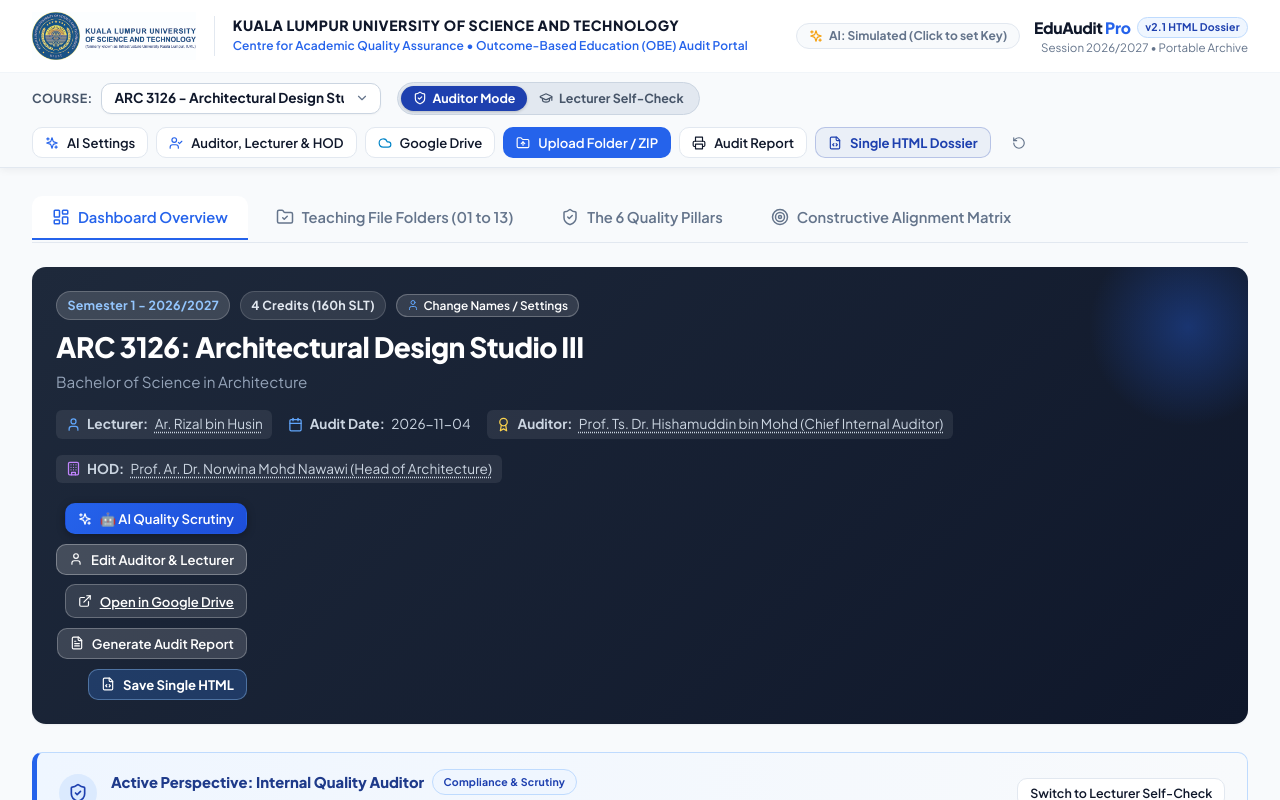
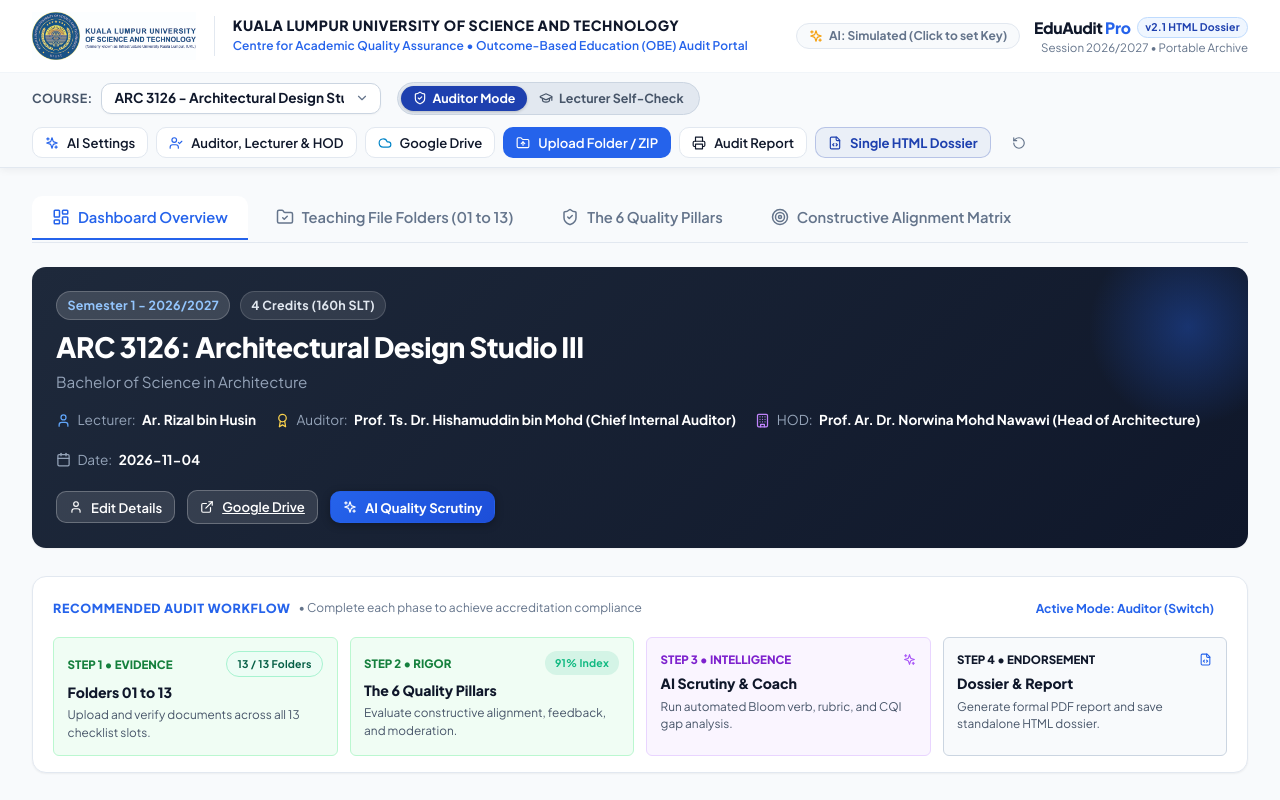
Before and after one commit to rizalhusin-klust/competition-2026-teaching-file, a React (Vite) app: page / in a window 1280 px wide. Shown: the top 800 px of the page. Built offline with nearby package versions, Linux system fonts and the light colour scheme.

Commit message:
refactor: streamline desktop interface with single edit button and clean 4-step audit workflow

```diff
--- a/src/components/DashboardOverview.jsx
+++ b/src/components/DashboardOverview.jsx
@@ -65,7 +65,7 @@ export default function DashboardOverview({
           pointerEvents: 'none'
         }} />
 
-        <div style={{ display: 'flex', justifyContent: 'space-between', alignItems: 'flex-start', flexWrap: 'wrap', gap: '1.25rem', position: 'relative' }}>
+        <div style={{ display: 'flex', justifyContent: 'space-between', alignItems: 'center', flexWrap: 'wrap', gap: '1.25rem', position: 'relative' }}>
           <div>
             <div style={{ display: 'flex', alignItems: 'center', gap: '0.6rem', marginBottom: '0.4rem', flexWrap: 'wrap' }}>
               <span className="badge" style={{ background: 'rgba(255,255,255,0.15)', color: '#93c5fd', border: '1px solid rgba(255,255,255,0.2)' }}>
@@ -74,27 +74,6 @@ export default function DashboardOverview({
               <span className="badge" style={{ background: 'rgba(255,255,255,0.1)', color: '#e2e8f0', border: '1px solid rgba(255,255,255,0.15)' }}>
                 {course.creditHours} Credits ({(course.creditHours || 3) * 40}h SLT)
               </span>
-              <button
-                type="button"
-                onClick={onOpenEditCourse}
-                style={{
-                  display: 'inline-flex',
-                  alignItems: 'center',
-                  gap: '0.3rem',
-                  background: 'rgba(255,255,255,0.12)',
-                  color: '#ffffff',
-                  border: '1px solid rgba(255,255,255,0.25)',
-                  borderRadius: '999px',
-                  padding: '0.2rem 0.6rem',
-                  fontSize: '0.74rem',
-                  fontWeight: 600,
-                  cursor: 'pointer'
-                }}
-                title="Edit Course, Lecturer, and Auditor names"
-              >
-                <User size={12} style={{ color: '#60a5fa' }} />
-                <span>Change Names / Settings</span>
-              </button>
             </div>
 
             <h1 style={{ fontSize: '1.75rem', fontWeight: 800, letterSpacing: '-0.02em', color: '#ffffff' }}>
@@ -104,39 +83,53 @@ export default function DashboardOverview({
               {course.program}
             </p>
 
-            <div style={{ display: 'flex', alignItems: 'center', gap: '1rem', marginTop: '1rem', flexWrap: 'wrap', fontSize: '0.85rem', color: '#cbd5e1' }}>
-              <span
-                onClick={onOpenEditCourse}
-                style={{ display: 'inline-flex', alignItems: 'center', gap: '0.4rem', cursor: 'pointer', background: 'rgba(255,255,255,0.08)', padding: '0.25rem 0.6rem', borderRadius: 'var(--radius-sm)' }}
-                title="Click to edit Lecturer Name"
-              >
+            <div style={{ display: 'flex', alignItems: 'center', gap: '1.2rem', marginTop: '1rem', flexWrap: 'wrap', fontSize: '0.85rem', color: '#cbd5e1' }}>
+              <span style={{ display: 'inline-flex', alignItems: 'center', gap: '0.4rem' }}>
                 <User size={15} style={{ color: '#60a5fa' }} />
-                <strong>Lecturer:</strong> <span style={{ textDecoration: 'underline dotted', textUnderlineOffset: '3px' }}>{course.lecturer}</span>
+                <span style={{ color: '#94a3b8' }}>Lecturer:</span> <strong style={{ color: '#ffffff' }}>{course.lecturer}</strong>
               </span>
-              <span style={{ display: 'flex', alignItems: 'center', gap: '0.4rem' }}>
-                <Calendar size={15} style={{ color: '#60a5fa' }} />
-                <strong>Audit Date:</strong> {course.auditDate || '2026-11-09'}
+              <span style={{ display: 'inline-flex', alignItems: 'center', gap: '0.4rem' }}>
+                <Award size={15} style={{ color: '#fcd34d' }} />
+                <span style={{ color: '#94a3b8' }}>Auditor:</span> <strong style={{ color: '#ffffff' }}>{course.auditorName || 'Internal Quality Auditor'}</strong>
               </span>
-              <span
-                onClick={onOpenEditCourse}
-                style={{ display: 'inline-flex', alignItems: 'center', gap: '0.4rem', cursor: 'pointer', background: 'rgba(255,255,255,0.08)', padding: '0.25rem 0.6rem', borderRadius: 'var(--radius-sm)' }}
-                title="Click to edit Auditor Name"
-              >
-                <Award size={15} style={{ color: '#fcd34d' }} />
-                <strong>Auditor:</strong> <span style={{ textDecoration: 'underline dotted', textUnderlineOffset: '3px' }}>{course.auditorName || 'Internal Quality Auditor'}</span>
+              <span style={{ display: 'inline-flex', alignItems: 'center', gap: '0.4rem' }}>
+                <Building size={15} style={{ color: '#c084fc' }} />
+                <span style={{ color: '#94a3b8' }}>HOD:</span> <strong style={{ color: '#ffffff' }}>{course.headOfDepartment || 'Prof. Ar. Dr. Norwina Mohd Nawawi'}</strong>
               </span>
-              <span
-                onClick={onOpenEditCourse}
-                style={{ display: 'inline-flex', alignItems: 'center', gap: '0.4rem', cursor: 'pointer', background: 'rgba(255,255,255,0.08)', padding: '0.25rem 0.6rem', borderRadius: 'var(--radius-sm)' }}
-                title="Click to edit Head of Department Name"
-              >
-                <Building size={15} style={{ color: '#c084fc' }} />
-                <strong>HOD:</strong> <span style={{ textDecoration: 'underline dotted', textUnderlineOffset: '3px' }}>{course.headOfDepartment || 'Prof. Ar. Dr. Norwina Mohd Nawawi'}</span>
+              <span style={{ display: 'inline-flex', alignItems: 'center', gap: '0.4rem' }}>
+                <Calendar size={15} style={{ color: '#94a3b8' }} />
+                <span style={{ color: '#94a3b8' }}>Date:</span> <strong style={{ color: '#ffffff' }}>{course.auditDate || '2026-11-09'}</strong>
               </span>
             </div>
           </div>
 
-          <div style={{ display: 'flex', flexDirection: 'column', alignItems: 'flex-end', gap: '0.6rem' }}>
+          {/* Clean Primary Actions (No duplicate Edit buttons) */}
+          <div style={{ display: 'flex', alignItems: 'center', gap: '0.75rem', flexWrap: 'wrap' }}>
+            <button
+              type="button"
+              className="btn btn-secondary btn-sm"
+              onClick={onOpenEditCourse}
+              style={{ background: 'rgba(255,255,255,0.12)', color: '#ffffff', borderColor: 'rgba(255,255,255,0.25)' }}
+              title="Edit Course details, assigned Lecturer, Auditor, and HOD"
+            >
+              <User size={14} />
+              <span>Edit Details</span>
+            </button>
+
+            {course.driveFolderUrl && (
+              <a
+                href={course.driveFolderUrl}
+                target="_blank"
+                rel="noreferrer"
+                className="btn btn-secondary btn-sm"
+                style={{ background: 'rgba(255,255,255,0.12)', color: '#ffffff', borderColor: 'rgba(255,255,255,0.25)' }}
+                title="Open Course Repository in Google Drive"
+              >
+                <ExternalLink size={14} />
+                <span>Google Drive</span>
+              </a>
+            )}
+
             <button
               type="button"
               className="btn btn-primary btn-sm"
@@ -144,111 +137,151 @@ export default function DashboardOverview({
               style={{
                 background: isAuditor ? 'linear-gradient(135deg, #2563eb 0%, #1d4ed8 100%)' : 'linear-gradient(135deg, #059669 0%, #047857 100%)',
                 borderColor: 'transparent',
-                boxShadow: '0 2px 8px rgba(0,0,0,0.3)'
+                boxShadow: '0 2px 8px rgba(0,0,0,0.3)',
+                fontWeight: 700
               }}
             >
               <Sparkles size={14} />
-              <span>{isAuditor ? '🤖 AI Quality Scrutiny' : '🤖 AI Pre-Audit Health Check'}</span>
-            </button>
-
-            <button
-              type="button"
-              className="btn btn-secondary btn-sm"
-              onClick={onOpenEditCourse}
-              style={{ background: 'rgba(255,255,255,0.18)', color: '#ffffff', borderColor: 'rgba(255,255,255,0.3)' }}
-            >
-              <User size={14} />
-              <span>Edit Auditor & Lecturer</span>
-            </button>
-            {course.driveFolderUrl && (
-              <a
-                href={course.driveFolderUrl}
-                target="_blank"
-                rel="noreferrer"
-                className="btn btn-secondary btn-sm"
-                style={{ background: 'rgba(255,255,255,0.12)', color: '#ffffff', borderColor: 'rgba(255,255,255,0.25)' }}
-              >
-                <ExternalLink size={14} />
-                <span>Open in Google Drive</span>
-              </a>
-            )}
-            <button
-              type="button"
-              className="btn btn-secondary btn-sm"
-              onClick={onOpenReport}
-              style={{ background: 'rgba(255,255,255,0.15)', color: '#ffffff', borderColor: 'rgba(255,255,255,0.25)' }}
-            >
-              <FileText size={14} />
-              <span>{isAuditor ? 'Generate Audit Report' : 'Preview Self-Check Report'}</span>
-            </button>
-
-            <button
-              type="button"
-              className="btn btn-secondary btn-sm"
-              onClick={onOpenExportHtml}
-              style={{ background: 'rgba(59,130,246,0.25)', color: '#ffffff', borderColor: 'rgba(147,197,253,0.4)', fontWeight: 700 }}
-              title="Save all 13 folders, links, and audit report in a single standalone .html file"
-            >
-              <FileCode size={14} />
-              <span>Save Single HTML</span>
+              <span>{isAuditor ? 'AI Quality Scrutiny' : 'AI Pre-Audit Check'}</span>
             </button>
           </div>
         </div>
       </div>
 
-      {/* Role Context & Guidance Banner */}
-      <div style={{
-        background: isAuditor ? 'linear-gradient(90deg, #eff6ff 0%, #f8fafc 100%)' : 'linear-gradient(90deg, #ecfdf5 0%, #f8fafc 100%)',
-        border: `1px solid ${isAuditor ? '#bfdbfe' : '#a7f3d0'}`,
-        borderLeft: `5px solid ${isAuditor ? '#2563eb' : '#059669'}`,
-        borderRadius: 'var(--radius-md)',
-        padding: '1rem 1.35rem',
-        display: 'flex',
-        alignItems: 'center',
-        justifyContent: 'space-between',
-        flexWrap: 'wrap',
-        gap: '1rem'
-      }}>
-        <div style={{ display: 'flex', alignItems: 'center', gap: '0.9rem' }}>
-          <div style={{
-            width: '38px',
-            height: '38px',
-            borderRadius: '50%',
-            background: isAuditor ? '#dbeafe' : '#d1fae5',
-            color: isAuditor ? '#1e40af' : '#065f46',
-            display: 'flex',
-            alignItems: 'center',
-            justifyContent: 'center',
-            flexShrink: 0
-          }}>
-            {isAuditor ? <ShieldCheck size={20} /> : <GraduationCap size={20} />}
+      {/* Recommended 4-Step Pedagogical Audit Process Bar */}
+      <div className="card" style={{ padding: '1rem 1.25rem', background: '#ffffff', border: '1px solid var(--border)' }}>
+        <div style={{ display: 'flex', alignItems: 'center', justifyContent: 'space-between', marginBottom: '0.85rem', flexWrap: 'wrap', gap: '0.5rem' }}>
+          <div style={{ display: 'flex', alignItems: 'center', gap: '0.5rem' }}>
+            <span style={{ fontSize: '0.78rem', fontWeight: 800, textTransform: 'uppercase', letterSpacing: '0.05em', color: 'var(--primary)' }}>
+              Recommended Audit Workflow
+            </span>
+            <span style={{ fontSize: '0.75rem', color: 'var(--text-muted)' }}>
+              • Complete each phase to achieve accreditation compliance
+            </span>
           </div>
-          <div>
-            <div style={{ display: 'flex', alignItems: 'center', gap: '0.5rem' }}>
-              <span style={{ fontSize: '0.92rem', fontWeight: 800, color: isAuditor ? '#1e3a8a' : '#065f46' }}>
-                {isAuditor ? 'Active Perspective: Internal Quality Auditor' : 'Active Perspective: Course Lecturer Self-Check'}
+
+          <button
+            type="button"
+            className="btn btn-ghost btn-sm"
+            onClick={() => onToggleUserRole(isAuditor ? 'lecturer' : 'auditor')}
+            style={{ fontSize: '0.76rem', color: isAuditor ? '#2563eb' : '#059669', fontWeight: 700 }}
+          >
+            Active Mode: {isAuditor ? 'Auditor' : 'Lecturer'} (Switch)
+          </button>
+        </div>
+
+        <div style={{
+          display: 'grid',
+          gridTemplateColumns: 'repeat(auto-fit, minmax(220px, 1fr))',
+          gap: '0.75rem'
+        }}>
+          {/* Step 1: Upload & Verify Checklist */}
+          <div
+            onClick={() => onNavigateTab('folders')}
+            style={{
+              padding: '0.85rem',
+              borderRadius: 'var(--radius-sm)',
+              border: `1px solid ${metrics.complianceRate === 100 ? '#bbf7d0' : '#bfdbfe'}`,
+              background: metrics.complianceRate === 100 ? '#f0fdf4' : '#eff6ff',
+              cursor: 'pointer',
+              transition: 'transform 0.15s ease'
+            }}
+          >
+            <div style={{ display: 'flex', alignItems: 'center', justifyContent: 'space-between' }}>
+              <span style={{ fontSize: '0.72rem', fontWeight: 800, color: metrics.complianceRate === 100 ? '#15803d' : '#1d4ed8' }}>
+                STEP 1 • EVIDENCE
               </span>
-              <span className={`badge ${isAuditor ? 'badge-primary' : 'badge-success'}`} style={{ fontSize: '0.66rem' }}>
-                {isAuditor ? 'Compliance & Scrutiny' : 'Pre-Audit Coaching'}
+              <span className={`badge ${metrics.complianceRate === 100 ? 'badge-success' : 'badge-primary'}`} style={{ fontSize: '0.66rem' }}>
+                {metrics.submittedFolderCount} / 13 Folders
               </span>
             </div>
-            <p style={{ fontSize: '0.8rem', color: '#475569', margin: '0.2rem 0 0 0' }}>
-              {isAuditor
-                ? 'Reviewing teaching file for accreditation rigor. Verify constructive alignment, evaluate marking objectivity, and flag non-conformance risks.'
-                : 'Conducting pre-submission self-assessment. Identify missing files, refine rubric descriptors, and verify continuous quality improvement (CQI).'}
+            <div style={{ fontWeight: 800, fontSize: '0.88rem', color: '#0f172a', marginTop: '0.3rem' }}>
+              Folders 01 to 13
+            </div>
+            <p style={{ fontSize: '0.74rem', color: '#475569', margin: '0.2rem 0 0 0' }}>
+              Upload and verify documents across all 13 checklist slots.
             </p>
           </div>
-        </div>
 
-        <div style={{ display: 'flex', alignItems: 'center', gap: '0.5rem' }}>
-          <button
-            type="button"
-            className="btn btn-secondary btn-sm"
-            onClick={() => onToggleUserRole(isAuditor ? 'lecturer' : 'auditor')}
-            style={{ fontSize: '0.78rem' }}
+          {/* Step 2: Quality Pillars Evaluation */}
+          <div
+            onClick={() => onNavigateTab('pillars')}
+            style={{
+              padding: '0.85rem',
+              borderRadius: 'var(--radius-sm)',
+              border: `1px solid ${metrics.overallQualityIndex >= 70 ? '#bbf7d0' : '#fed7aa'}`,
+              background: metrics.overallQualityIndex >= 70 ? '#f0fdf4' : '#fffbeb',
+              cursor: 'pointer',
+              transition: 'transform 0.15s ease'
+            }}
           >
-            Switch to {isAuditor ? 'Lecturer Self-Check' : 'Auditor Mode'}
-          </button>
+            <div style={{ display: 'flex', alignItems: 'center', justifyContent: 'space-between' }}>
+              <span style={{ fontSize: '0.72rem', fontWeight: 800, color: metrics.overallQualityIndex >= 70 ? '#15803d' : '#b45309' }}>
+                STEP 2 • RIGOR
+              </span>
+              <span className="badge" style={{ fontSize: '0.66rem', background: `${metrics.qualityTier.color}20`, color: metrics.qualityTier.color }}>
+                {metrics.overallQualityIndex}% Index
+              </span>
+            </div>
+            <div style={{ fontWeight: 800, fontSize: '0.88rem', color: '#0f172a', marginTop: '0.3rem' }}>
+              The 6 Quality Pillars
+            </div>
+            <p style={{ fontSize: '0.74rem', color: '#475569', margin: '0.2rem 0 0 0' }}>
+              Evaluate constructive alignment, feedback, and moderation.
+            </p>
+          </div>
+
+          {/* Step 3: AI Quality Review */}
+          <div
+            onClick={() => onOpenAIReview && onOpenAIReview(course.folders?.[0] || { id: '01', title: 'Course Information & Approved Syllabus' })}
+            style={{
+              padding: '0.85rem',
+              borderRadius: 'var(--radius-sm)',
+              border: '1px solid #e9d5ff',
+              background: '#faf5ff',
+              cursor: 'pointer',
+              transition: 'transform 0.15s ease'
+            }}
+          >
+            <div style={{ display: 'flex', alignItems: 'center', justifyContent: 'space-between' }}>
+              <span style={{ fontSize: '0.72rem', fontWeight: 800, color: '#7e22ce' }}>
+                STEP 3 • INTELLIGENCE
+              </span>
+              <Sparkles size={13} style={{ color: '#a855f7' }} />
+            </div>
+            <div style={{ fontWeight: 800, fontSize: '0.88rem', color: '#0f172a', marginTop: '0.3rem' }}>
+              AI Scrutiny & Coach
+            </div>
+            <p style={{ fontSize: '0.74rem', color: '#475569', margin: '0.2rem 0 0 0' }}>
+              Run automated Bloom verb, rubric, and CQI gap analysis.
+            </p>
+          </div>
+
+          {/* Step 4: Report & HTML Dossier Export */}
+          <div
+            onClick={onOpenExportHtml}
+            style={{
+              padding: '0.85rem',
+              borderRadius: 'var(--radius-sm)',
+              border: '1px solid #cbd5e1',
+              background: '#f8fafc',
+              cursor: 'pointer',
+              transition: 'transform 0.15s ease'
+            }}
+          >
+            <div style={{ display: 'flex', alignItems: 'center', justifyContent: 'space-between' }}>
+              <span style={{ fontSize: '0.72rem', fontWeight: 800, color: '#0f172a' }}>
+                STEP 4 • ENDORSEMENT
+              </span>
+              <FileCode size={13} style={{ color: 'var(--primary)' }} />
+            </div>
+            <div style={{ fontWeight: 800, fontSize: '0.88rem', color: '#0f172a', marginTop: '0.3rem' }}>
+              Dossier & Report
+            </div>
+            <p style={{ fontSize: '0.74rem', color: '#475569', margin: '0.2rem 0 0 0' }}>
+              Generate formal PDF report and save standalone HTML dossier.
+            </p>
+          </div>
         </div>
       </div>
 
```
